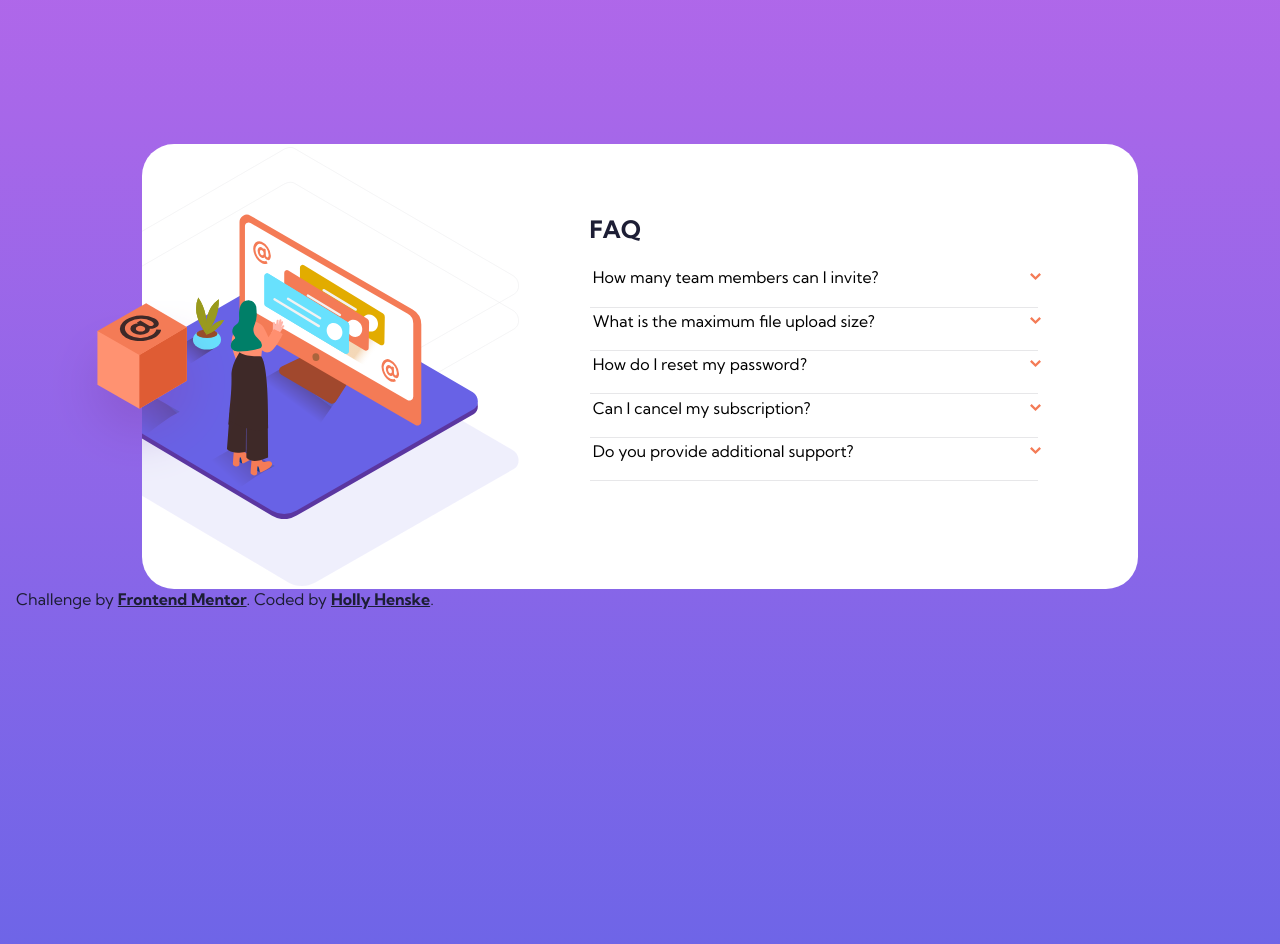
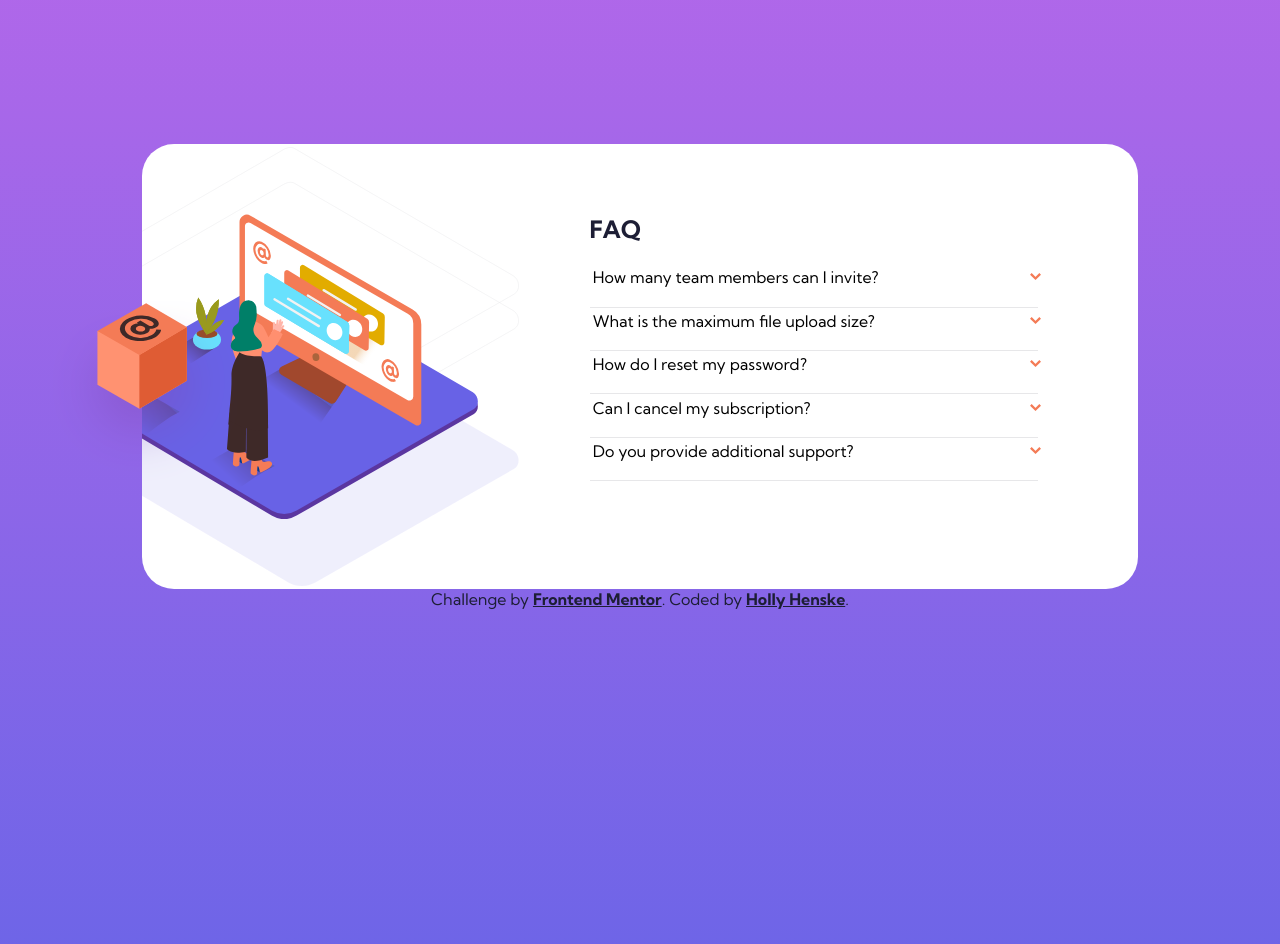
Before and after one commit to hhenske/faq-accordion-card-main, a plain HTML site: page index.html in a window 1280 px wide. Drawn offline with Linux system fonts and the light colour scheme.

Commit message:
finished readme

```diff
--- a/index.html
+++ b/index.html
@@ -14,11 +14,6 @@
 
   <link rel="stylesheet" href="style.css" />
 
-  <!-- Feel free to remove these styles or customise in your own stylesheet 👍
-  <style>
-    .attribution { font-size: 11px; text-align: center; }
-    .attribution a { color: hsl(228, 45%, 44%); }
-  </style> -->
 </head>
 <body>
   <section class="card">
@@ -81,7 +76,7 @@
   </div>
 </section>
 
-  <div class="attribution">
+  <div style = "text-align:center">
     Challenge by <a href="https://www.frontendmentor.io?ref=challenge" target="_blank">Frontend Mentor</a>.
     Coded by <a href="#">Holly Henske</a>.
   </div>
--- a/style.css
+++ b/style.css
@@ -148,6 +148,7 @@ accordian-collapse.open {
     display: block;
 }
 
+
 @media (min-width: 56em) {
     .body {
         padding: 5rem;
```
Also changed, not shown: 2 other files.
